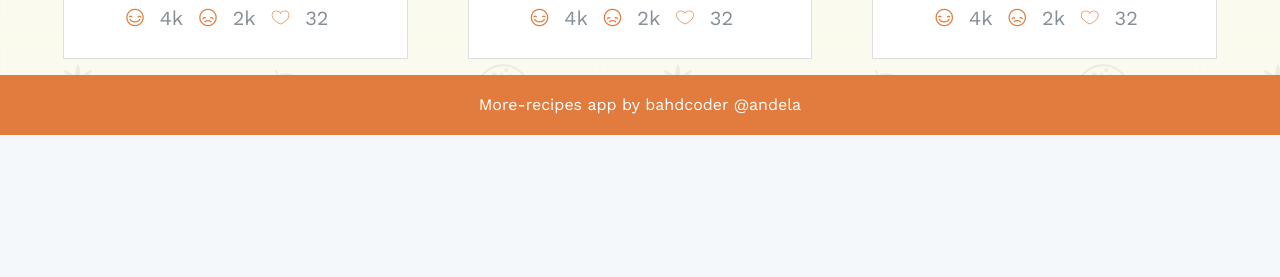
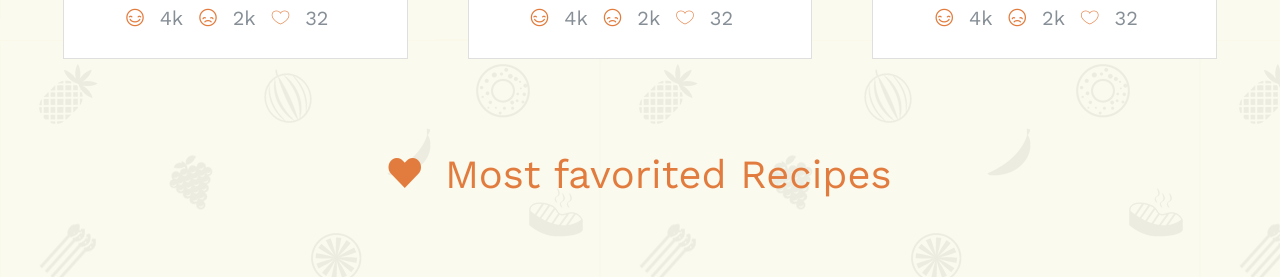
Before and after one commit to bahdcoder/more-recipes, a React (Create React App) app in the folder client-2/: page / in a window 1280 px wide. Shown: the part 1360-1637 px from the top of the page. Before the commit the page ends 1495 px from the top, so only its background shows below. Built offline with nearby package versions, Linux system fonts and the light colour scheme.

Commit message:
feature(home-page): add recipe rows component
add recipe rows for most favorited section in home component

#152063709

```diff
--- a/client-2/src/App.jsx
+++ b/client-2/src/App.jsx
@@ -6,23 +6,21 @@ import Footer from './components/Footer';
 import Navbar from './components/Navbar';
 import UserProfile from './components/UserProfile';
 
-class App extends Component {
-  render() {
-    return (
-      <div className="App">
+/**
+ * App component
+ * @returns {class} class
+ */
+const App = () => (
   <BrowserRouter>
     <div>
-            <Navbar/>
+      <Navbar />
       <Switch>
-              <Route component={Home} exact path='/'/>
-              <Route component={UserProfile} path='/profile'/>
+        <Route component={Home} exact path="/" />
+        <Route component={UserProfile} path="/profile" />
       </Switch>
-            <Footer/>
+      <Footer />
     </div>
   </BrowserRouter>
-      </div>
 );
-  }
-}
 
 export default App;
--- a/client-2/src/components/Home/index.jsx
+++ b/client-2/src/components/Home/index.jsx
@@ -28,6 +28,15 @@ const Home = () => (
         <br />
         <RecipeRow recipes={mockRecipes} />
       </div>
+      <div className="container-fluid px-5 my-5">
+        <h1 className="display-5 text-center my-5 wow fadeInDown" style={{ padding: '30px 0px' }}>
+          <i className="ion ion-heart mr-4" />
+          Most favorited Recipes
+        </h1>
+        <br />
+        <RecipeRow recipes={mockRecipes} />
+      </div>
+      <br /><br /><br />
     </div>
   )
 );
```
Lines whose indentation alone changed are shown as unchanged.
